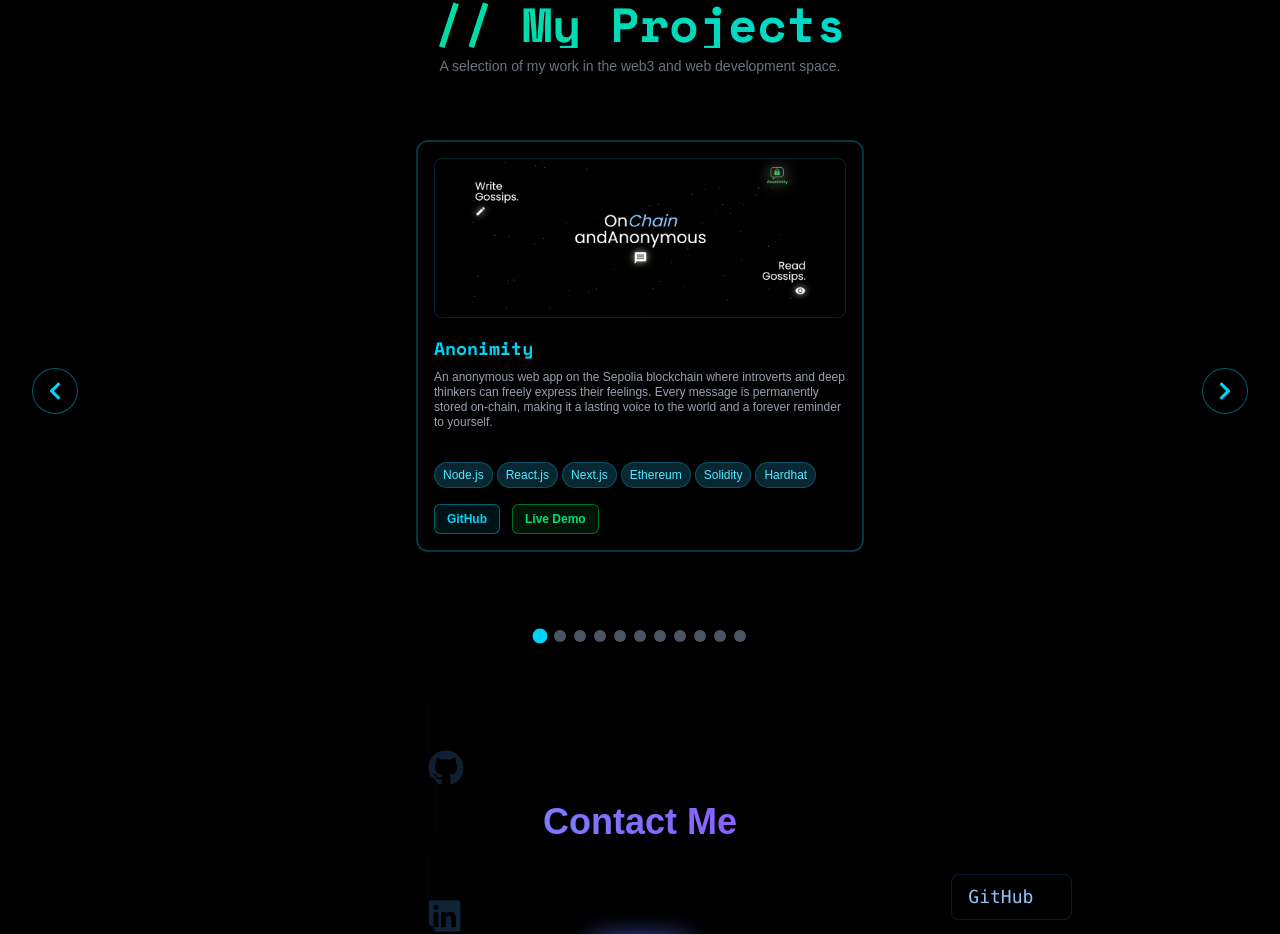
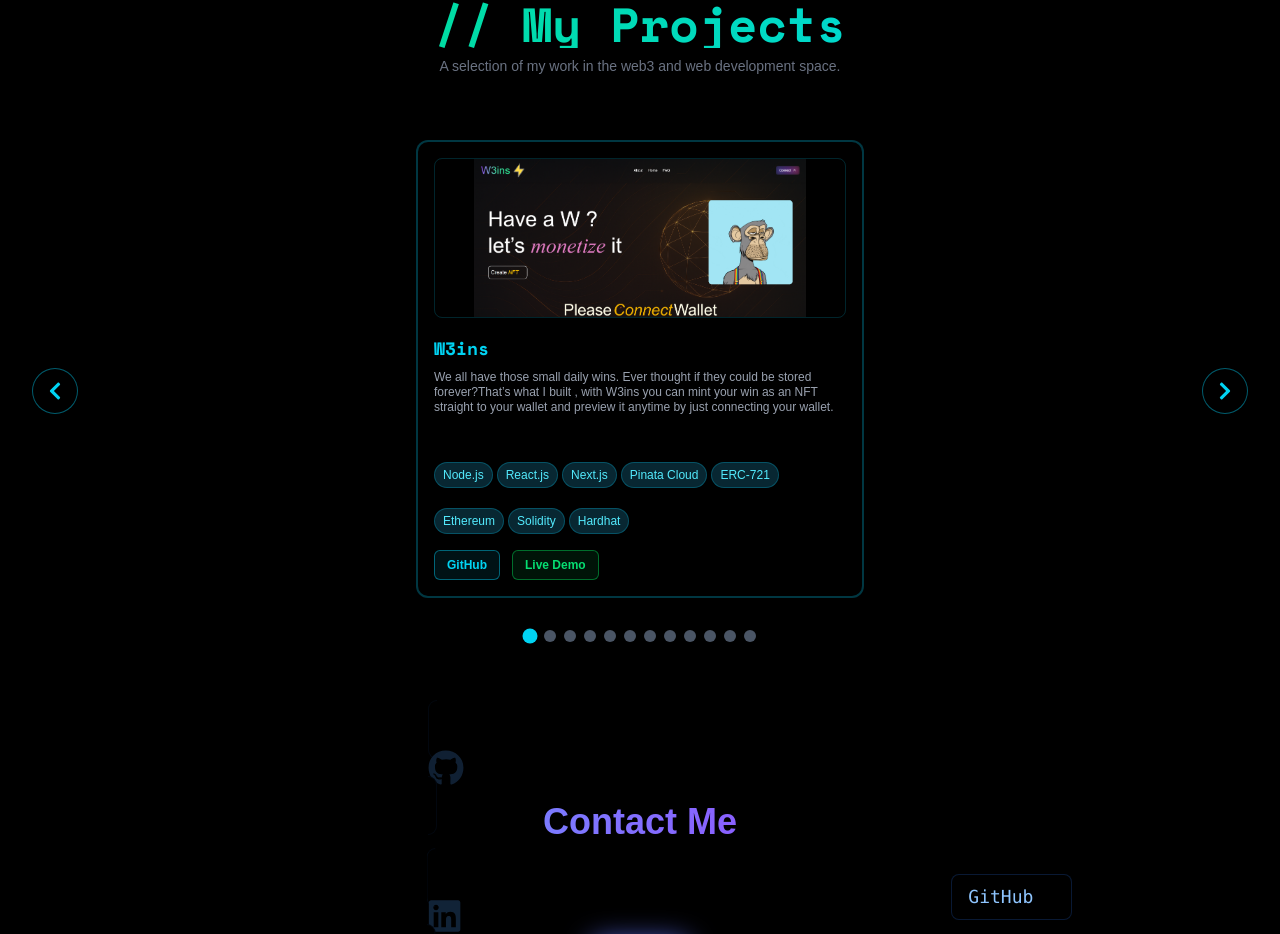
Before and after one commit to Sarthak-Java1124/Portfolio, a Next.js app: page / in a window 1280 px wide. Shown: the part 2336-3270 px from the top of the page. Built offline with nearby package versions, Linux system fonts and the light colour scheme.

Commit message:
Another project added

```diff
--- a/src/app/components/Projects.tsx
+++ b/src/app/components/Projects.tsx
@@ -133,6 +133,24 @@ const Projects: React.FC = () => {
 
     const projects = [
       {
+        title: "W3ins",
+        description:
+          "We all have those small daily wins. Ever thought if they could be stored forever?That’s what I built , with W3ins you can mint your win as an NFT straight to your wallet and preview it anytime by just connecting your wallet.",
+        technologies: [
+          "Node.js",
+          "React.js",
+          "Next.js",
+          "Pinata Cloud",
+          "ERC-721",
+          "Ethereum",
+          "Solidity",
+          "Hardhat",
+        ],
+        imageUrl: "/static/w3ins.png",
+        githubLink: "https://github.com/Sarthak-Java1124/W3ins",
+        liveLink: "https://w3ins-six.vercel.app/"
+      },
+      {
         title: "Anonimity",
         description:
           "An anonymous web app on the Sepolia blockchain where introverts and deep thinkers can freely express their feelings. Every message is permanently stored on-chain, making it a lasting voice to the world and a forever reminder to yourself.",
@@ -157,7 +175,6 @@ const Projects: React.FC = () => {
           "Node.js",
           "React.js",
           "Next.js",
-
           "Tailwindcss",
           "Framer-motion",
         ],
@@ -196,8 +213,8 @@ const Projects: React.FC = () => {
           "Hardhat",
         ],
         imageUrl: "/static/pledge-fund.png",
-        githubLink: "https://github.com/Sarthak-Java1124/FixFit",
-        liveLink: "https://fix-fit.vercel.app/",
+        githubLink: "https://github.com/Sarthak-Java1124/plegde-funds",
+        liveLink: "https://plegde-funds-9g9z.vercel.app/",
       },
       {
         title: "FixFit",
```
Also changed, not shown: public/static/w3ins.png (added).
